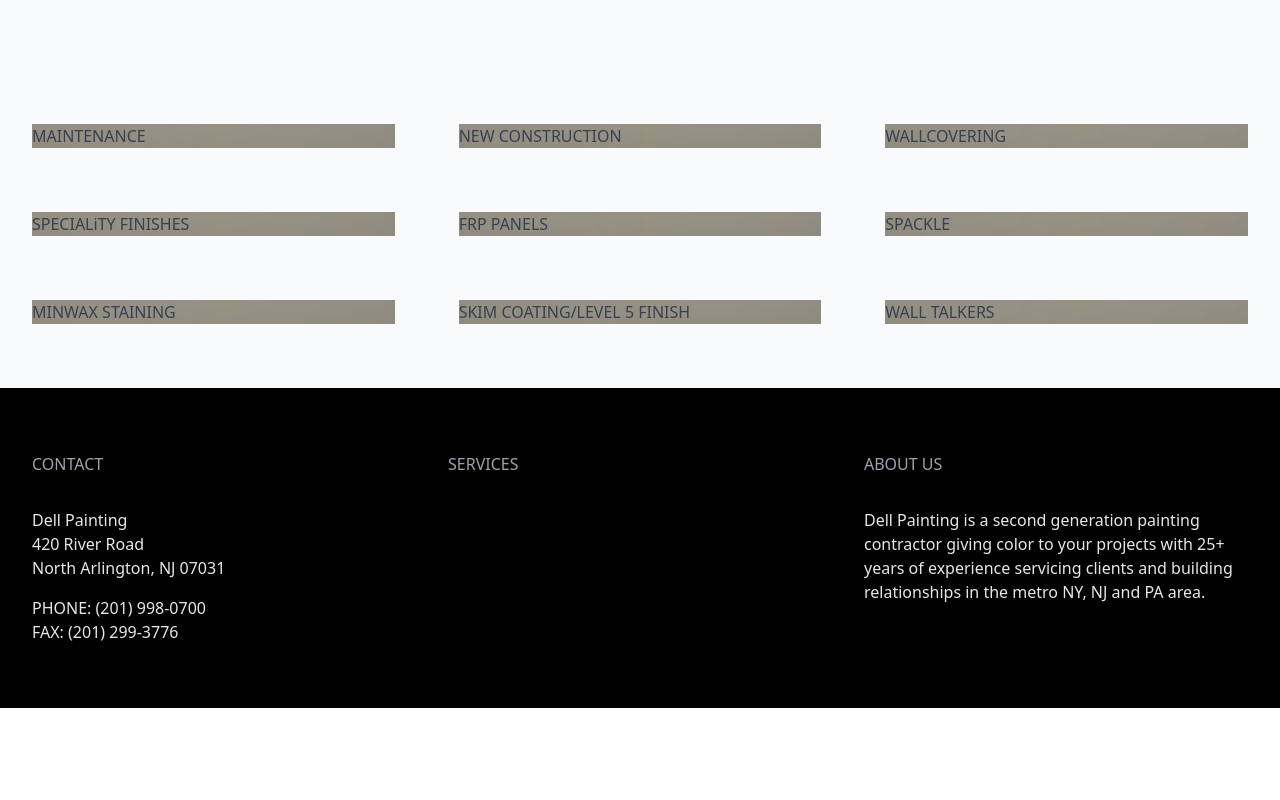
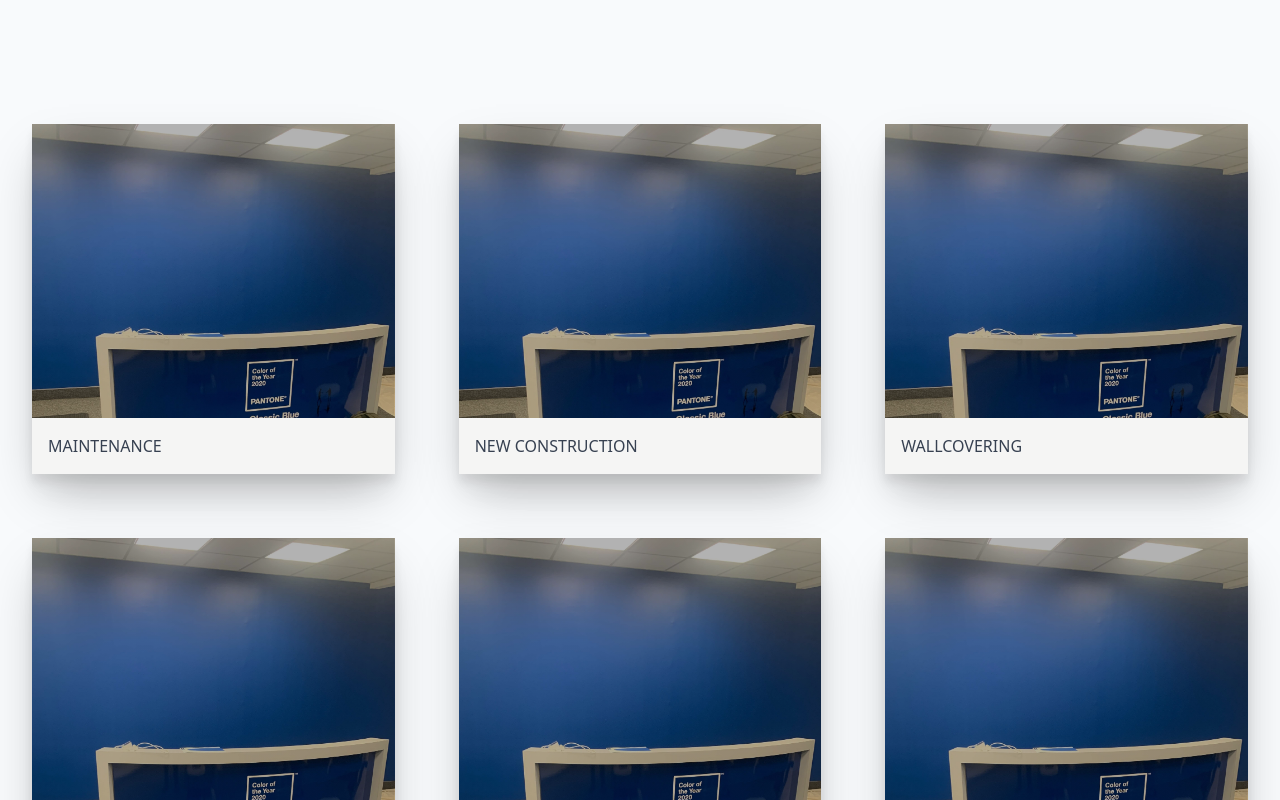
Before and after one commit to almanza1112/dellpainting2.0, a React (Create React App) app: page /services in a window 1280 px wide. Shown: the part 740-1540 px from the top of the page. Before the commit the page ends 1448 px from the top, so only its background shows below. Built offline with nearby package versions, Linux system fonts and the light colour scheme.

Commit message:
card design set up

```diff
--- a/src/components/Portfolio/PortfolioContent.jsx
+++ b/src/components/Portfolio/PortfolioContent.jsx
@@ -6,10 +6,46 @@ const PortfolioContent = () => {
     <div className='w-full flex flex-col p-4 md:px-8 md:py-16 bg-slate-50'>
         <div className='max-w-screen-xl w-full h-full mx-auto'>
               {/* Container */}
-              <div className='grid sm:grid-cols-2 md:grid-cols-5 gap-8'>
+              <div className='grid grid-cols-2 md:grid-cols-5 gap-8'>
                   {/* Item */}
-                  <div style={{ backgroundImage: `linear-gradient(to bottom, rgba(0, 0, 0, 0.3), rgba(0, 0, 0, 0.3)), url(${MaintenanceImg})` }} className='services-item services-item-img'>
-                      <span className='services-item-title'>MAINTENANCE</span>
+                  <div style={{ backgroundImage: `linear-gradient(to bottom, rgba(0, 0, 0, 0.3), rgba(0, 0, 0, 0.3)), url(${MaintenanceImg})` }} className='card portfolio-card-img'>
+                      <span className='card-title'>Apartments</span>
+                  </div>
+                  {/* Item */}
+                  <div style={{ backgroundImage: `linear-gradient(to bottom, rgba(0, 0, 0, 0.3), rgba(0, 0, 0, 0.3)), url(${MaintenanceImg})` }} className='card portfolio-card-img'>
+                      <span className='card-title'>Senior Livings</span>
+                  </div>
+                  {/* Item */}
+                  <div style={{ backgroundImage: `linear-gradient(to bottom, rgba(0, 0, 0, 0.3), rgba(0, 0, 0, 0.3)), url(${MaintenanceImg})` }} className='card portfolio-card-img'>
+                      <span className='card-title'>Retail Stores</span>
+                  </div>
+                  {/* Item */}
+                  <div style={{ backgroundImage: `linear-gradient(to bottom, rgba(0, 0, 0, 0.3), rgba(0, 0, 0, 0.3)), url(${MaintenanceImg})` }} className='card portfolio-card-img'>
+                      <span className='card-title'>Hotels</span>
+                  </div>
+                  {/* Item */}
+                  <div style={{ backgroundImage: `linear-gradient(to bottom, rgba(0, 0, 0, 0.3), rgba(0, 0, 0, 0.3)), url(${MaintenanceImg})` }} className='card portfolio-card-img'>
+                      <span className='card-title'>Entertainment</span>
+                  </div>
+                  {/* Item */}
+                  <div style={{ backgroundImage: `linear-gradient(to bottom, rgba(0, 0, 0, 0.3), rgba(0, 0, 0, 0.3)), url(${MaintenanceImg})` }} className='card portfolio-card-img'>
+                      <span className='card-title'>Restaurants</span>
+                  </div>
+                  {/* Item */}
+                  <div style={{ backgroundImage: `linear-gradient(to bottom, rgba(0, 0, 0, 0.3), rgba(0, 0, 0, 0.3)), url(${MaintenanceImg})` }} className='card portfolio-card-img'>
+                      <span className='card-title'>Banks</span>
+                  </div>
+                  {/* Item */}
+                  <div style={{ backgroundImage: `linear-gradient(to bottom, rgba(0, 0, 0, 0.3), rgba(0, 0, 0, 0.3)), url(${MaintenanceImg})` }} className='card portfolio-card-img'>
+                      <span className='card-title'>Offices</span>
+                  </div>
+                  {/* Item */}
+                  <div style={{ backgroundImage: `linear-gradient(to bottom, rgba(0, 0, 0, 0.3), rgba(0, 0, 0, 0.3)), url(${MaintenanceImg})` }} className='card portfolio-card-img'>
+                      <span className='card-title'>Car Dealerships</span>
+                  </div>
+                  {/* Item */}
+                  <div style={{ backgroundImage: `linear-gradient(to bottom, rgba(0, 0, 0, 0.3), rgba(0, 0, 0, 0.3)), url(${MaintenanceImg})` }} className='card portfolio-card-img'>
+                      <span className='card-title'>Self Storage</span>
                   </div>
               </div>
 
--- a/src/components/Services/ServicesContent.jsx
+++ b/src/components/Services/ServicesContent.jsx
@@ -8,40 +8,40 @@ const ServicesContent = () => {
                 {/* Container */}
                 <div className='grid sm:grid-cols-2 md:grid-cols-3 gap-8 md:gap-16'>
                     {/* Item */}
-                    <div style={{ backgroundImage: `linear-gradient(to bottom, rgba(0, 0, 0, 0.3), rgba(0, 0, 0, 0.3)), url(${MaintenanceImg})` }} className='services-item services-item-img'>
-                        <span className='services-item-title'>MAINTENANCE</span>
+                    <div style={{ backgroundImage: `linear-gradient(to bottom, rgba(0, 0, 0, 0.3), rgba(0, 0, 0, 0.3)), url(${MaintenanceImg})` }} className='card services-card-img'>
+                        <span className='card-title'>MAINTENANCE</span>
                     </div>
                     {/* Item */}
-                    <div style={{ backgroundImage: `linear-gradient(to bottom, rgba(0, 0, 0, 0.3), rgba(0, 0, 0, 0.3)), url(${MaintenanceImg})` }} className='services-item services-item-img'>
-                        <span className='services-item-title'>NEW CONSTRUCTION</span>
+                    <div style={{ backgroundImage: `linear-gradient(to bottom, rgba(0, 0, 0, 0.3), rgba(0, 0, 0, 0.3)), url(${MaintenanceImg})` }} className='card services-card-img'>
+                        <span className='card-title'>NEW CONSTRUCTION</span>
                     </div>
                     {/* Item */}
-                    <div style={{ backgroundImage: `linear-gradient(to bottom, rgba(0, 0, 0, 0.3), rgba(0, 0, 0, 0.3)), url(${MaintenanceImg})` }} className='services-item services-item-img'>
-                        <span className='services-item-title'>WALLCOVERING </span>
+                    <div style={{ backgroundImage: `linear-gradient(to bottom, rgba(0, 0, 0, 0.3), rgba(0, 0, 0, 0.3)), url(${MaintenanceImg})` }} className='card services-card-img'>
+                        <span className='card-title'>WALLCOVERING </span>
                     </div>
                     {/* Item */}
-                    <div style={{ backgroundImage: `linear-gradient(to bottom, rgba(0, 0, 0, 0.3), rgba(0, 0, 0, 0.3)), url(${MaintenanceImg})` }} className='services-item services-item-img'>
-                        <span className='services-item-title'>SPECIALiTY FINISHES</span>
+                    <div style={{ backgroundImage: `linear-gradient(to bottom, rgba(0, 0, 0, 0.3), rgba(0, 0, 0, 0.3)), url(${MaintenanceImg})` }} className='card services-card-img'>
+                        <span className='card-title'>SPECIALiTY FINISHES</span>
                     </div>
                     {/* Item */}
-                    <div style={{ backgroundImage: `linear-gradient(to bottom, rgba(0, 0, 0, 0.3), rgba(0, 0, 0, 0.3)), url(${MaintenanceImg})` }} className='services-item services-item-img'>
-                        <span className='services-item-title'>FRP PANELS </span>
+                    <div style={{ backgroundImage: `linear-gradient(to bottom, rgba(0, 0, 0, 0.3), rgba(0, 0, 0, 0.3)), url(${MaintenanceImg})` }} className='card services-card-img'>
+                        <span className='card-title'>FRP PANELS </span>
                     </div>
                     {/* Item */}
-                    <div style={{ backgroundImage: `linear-gradient(to bottom, rgba(0, 0, 0, 0.3), rgba(0, 0, 0, 0.3)), url(${MaintenanceImg})` }} className='services-item services-item-img'>
-                        <span className='services-item-title'>SPACKLE </span>
+                    <div style={{ backgroundImage: `linear-gradient(to bottom, rgba(0, 0, 0, 0.3), rgba(0, 0, 0, 0.3)), url(${MaintenanceImg})` }} className='card services-card-img'>
+                        <span className='card-title'>SPACKLE </span>
                     </div>
                     {/* Item */}
-                    <div style={{ backgroundImage: `linear-gradient(to bottom, rgba(0, 0, 0, 0.3), rgba(0, 0, 0, 0.3)), url(${MaintenanceImg})` }} className='services-item services-item-img'>
-                        <span className='services-item-title'>MINWAX STAINING </span>
+                    <div style={{ backgroundImage: `linear-gradient(to bottom, rgba(0, 0, 0, 0.3), rgba(0, 0, 0, 0.3)), url(${MaintenanceImg})` }} className='card services-card-img'>
+                        <span className='card-title'>MINWAX STAINING </span>
                     </div>
                     {/* Item */}
-                    <div style={{ backgroundImage: `linear-gradient(to bottom, rgba(0, 0, 0, 0.3), rgba(0, 0, 0, 0.3)), url(${MaintenanceImg})` }} className='services-item services-item-img'>
-                        <span className='services-item-title'>SKIM COATING/LEVEL 5 FINISH </span>
+                    <div style={{ backgroundImage: `linear-gradient(to bottom, rgba(0, 0, 0, 0.3), rgba(0, 0, 0, 0.3)), url(${MaintenanceImg})` }} className='card services-card-img'>
+                        <span className='card-title'>SKIM COATING/LEVEL 5 FINISH </span>
                     </div>
                     {/* Item */}
-                    <div style={{ backgroundImage: `linear-gradient(to bottom, rgba(0, 0, 0, 0.3), rgba(0, 0, 0, 0.3)), url(${MaintenanceImg})` }} className='services-item services-item-img'>
-                        <span className='services-item-title'>WALL TALKERS </span>
+                    <div style={{ backgroundImage: `linear-gradient(to bottom, rgba(0, 0, 0, 0.3), rgba(0, 0, 0, 0.3)), url(${MaintenanceImg})` }} className='card services-card-img'>
+                        <span className='card-title'>WALL TALKERS </span>
                     </div>
                 </div>
             </div>
--- a/src/pages/Portfolio.jsx
+++ b/src/pages/Portfolio.jsx
@@ -4,7 +4,7 @@ import ServicesImg from '../assets/services.jpg'
 
 const Portfolio = () => {
   return (
-    <div className='w-full h-screen'>
+    <div className='w-full h-screen bg-slate-50'>
       <img src={ServicesImg} className='main-bg-img' />
       <div className='main-content'>
         <div className='main-title-section'>
```
